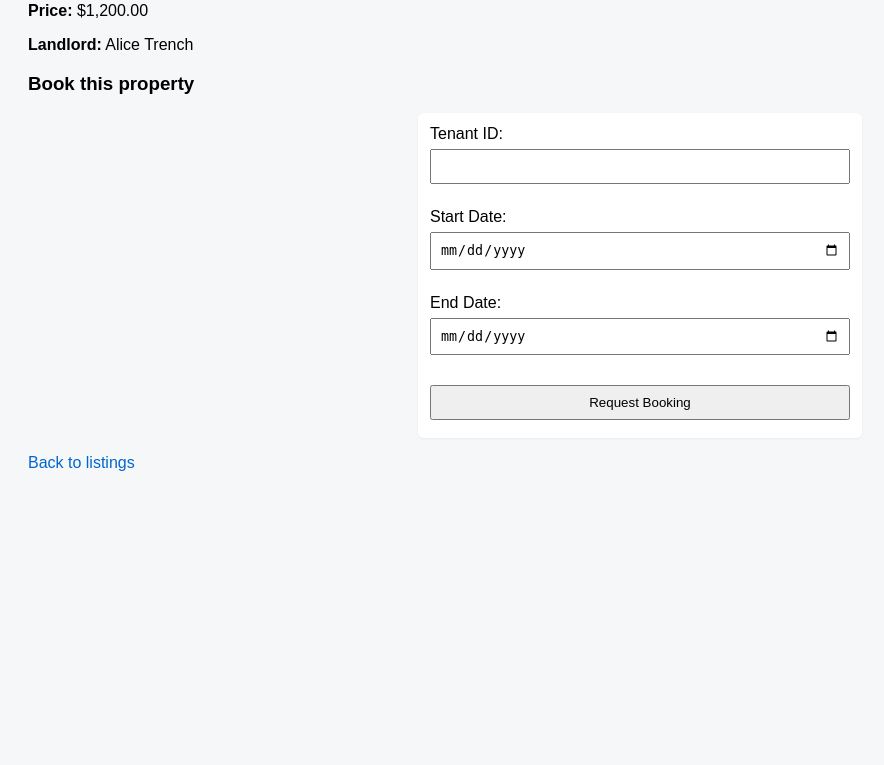
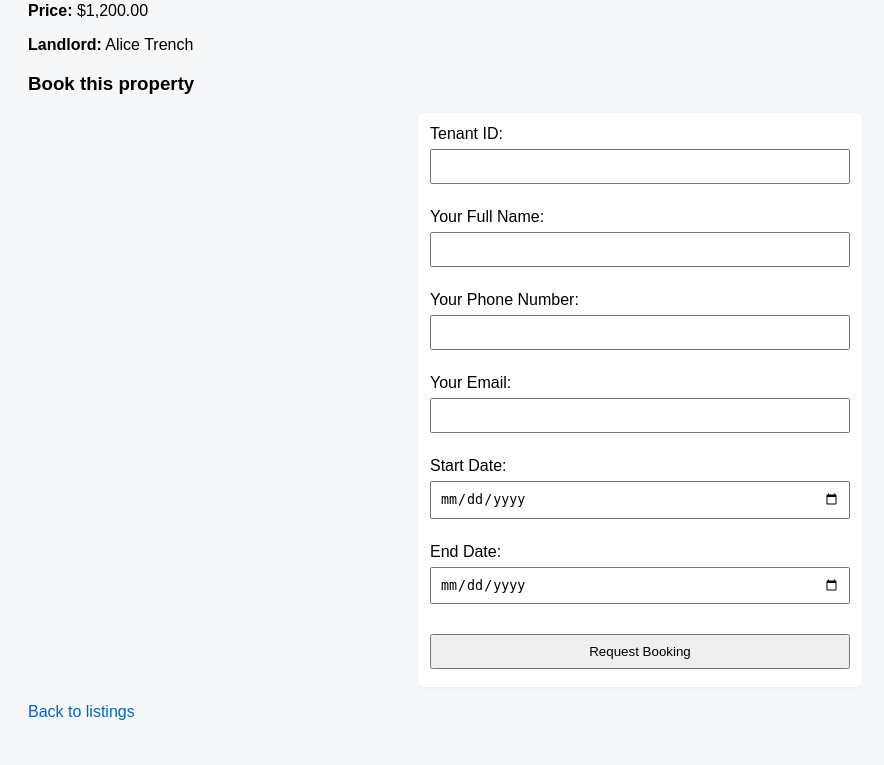
Before and after one commit to WindEssence/CIS-344-Group-Project-Joshua-Ford, a PHP site: page /listing.php?id=1 in a window 1280 px wide. Shown: the part 140-905 px from the top of the page, without its empty margins (0-884 px from the left). Before the commit the page ends 611 px from the top, so only its background shows below. Run offline with PHP 8.4, Linux system fonts and the light colour scheme; data comes from the database, SQL or seed files in the repository.

Commit message:
Update listing.php

```diff
--- a/real_estate_project/listing.php
+++ b/real_estate_project/listing.php
@@ -24,13 +24,31 @@ if (!$listing) { die('Listing not found'); }
   <p><strong>Landlord:</strong> <?=htmlspecialchars($listing['landlord'])?></p>
 
   <h3>Book this property</h3>
-  <form action="booking.php" method="post">
+<form action="booking.php" method="post">
     <input type="hidden" name="listing_id" value="<?= (int)$listing['listing_id'] ?>">
-    Tenant ID: <input type="number" name="tenant_id" required><br><br>
-    Start Date: <input type="date" name="start_date" required><br><br>
-    End Date: <input type="date" name="end_date" required><br><br>
+
+    Tenant ID:
+    <input type="number" name="tenant_id" required><br><br>
+
+    Your Full Name:
+    <input type="text" name="contact_name" required><br><br>
+
+    Your Phone Number:
+    <input type="text" name="contact_phone" required><br><br>
+
+    Your Email:
+    <input type="email" name="contact_email" required><br><br>
+
+    Start Date:
+    <input type="date" name="start_date" required><br><br>
+
+    End Date:
+    <input type="date" name="end_date" required><br><br>
+
     <button type="submit">Request Booking</button>
-  </form>
+</form>
+
+
   <p><a href="index.php">Back to listings</a></p>
 </body>
 </html>
```
